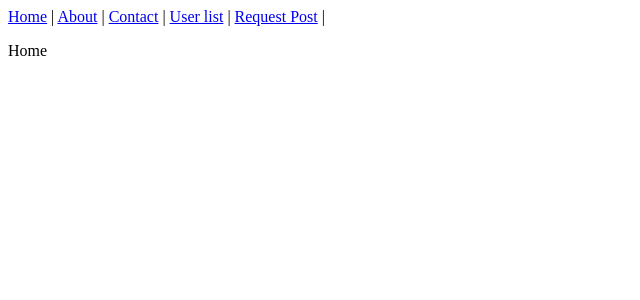
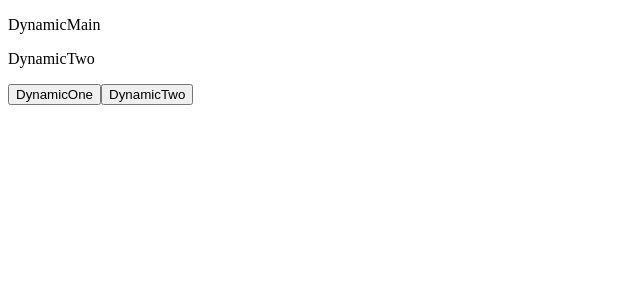
Before and after one commit to es-77/learn-vue-js, a Vue app: page / in a window 1280 px wide. Shown: the top 300 px of the page, without its empty margins (0-640 px from the left). Built offline with nearby package versions, Linux system fonts and the light colour scheme.

Commit message:
dynamic components

```diff
--- a/src/App.vue
+++ b/src/App.vue
@@ -18,7 +18,8 @@
   <!-- <AddBootstrap /> -->
   <!-- <RequestPost /> -->
   <!-- <RequestDelete /> -->
-  <Navbar />
+  <!-- <Navbar /> -->
+  <DynamicMain />
 </template>
 
 <script>
@@ -40,7 +41,8 @@
 // import AddBootstrap from './components/addBootstrap/AddBootstrap.vue';
 // import RequestPost from './components/requestPostGetDelete/RequestPost.vue';
 // import RequestDelete from './components/requestPostGetDelete/RequestDelete.vue';
-import Navbar from './components/routing/Navbar.vue';
+// import Navbar from './components/routing/Navbar.vue';
+import DynamicMain from './components/dynamicComponent/DynamicMain.vue';
 
 export default {
   name: 'App',
@@ -63,7 +65,7 @@ export default {
     // AddBootstrap
     // RequestPost
     // RequestDelete
-    Navbar
+    DynamicMain
   }
 };
 </script>
--- /dev/null
+++ b/src/components/dynamicComponent/DynamicMain.vue
@@ -0,0 +1,28 @@
+<template>
+  <p>DynamicMain</p>
+  <component v-bind:is="componentName"></component>
+  <button v-on:click="handleChangeComponent('DynamicOne')">DynamicOne</button>
+  <button v-on:click="handleChangeComponent('DynamicTwo')">DynamicTwo</button>
+</template>
+
+<script>
+import DynamicOne from './DynamicOne.vue';
+import DynamicTwo from './DynamicTwo.vue';
+export default {
+  name: 'DynamicMain',
+  components: {
+    DynamicOne,
+    DynamicTwo
+  },
+  data() {
+    return {
+      componentName: 'DynamicTwo'
+    };
+  },
+  methods: {
+    handleChangeComponent(componentName) {
+      this.componentName = componentName;
+    }
+  }
+};
+</script>
--- /dev/null
+++ b/src/components/dynamicComponent/DynamicOne.vue
@@ -0,0 +1,9 @@
+<template>
+  <p>DynamicOne</p>
+</template>
+
+<script>
+export default {
+  name: 'DynamicOne'
+};
+</script>
--- /dev/null
+++ b/src/components/dynamicComponent/DynamicTwo.vue
@@ -0,0 +1,9 @@
+<template>
+  <p>DynamicTwo</p>
+</template>
+
+<script>
+export default {
+  name: 'DynamicTwo'
+};
+</script>
--- a/src/main.js
+++ b/src/main.js
@@ -5,6 +5,7 @@ import Home from './components/routing/Home.vue';
 import About from './components/routing/About.vue';
 import Contact from './components/routing/Contact.vue';
 import UsersLis from './components/routing/UsersLis.vue';
+// import PageNotFound from './components/routing/PageNotFound.vue';
 import SingleUser from './components/routing/SingleUser.vue';
 import RequestPost from './components/requestPostGetDelete/RequestPost.vue';
 
@@ -15,6 +16,7 @@ const routes = [
     { path: '/UsersLis', component: UsersLis },
     { path: '/RequestPost', component: RequestPost },
     { path: '/SingleUser/:id', component: SingleUser },
+    // { path: '*', component: PageNotFound },
 ];
 
 const router = createRouter({
```
Also changed, not shown: src/components/routing/PageNotFound.vue (added, +9 -0 lines).
